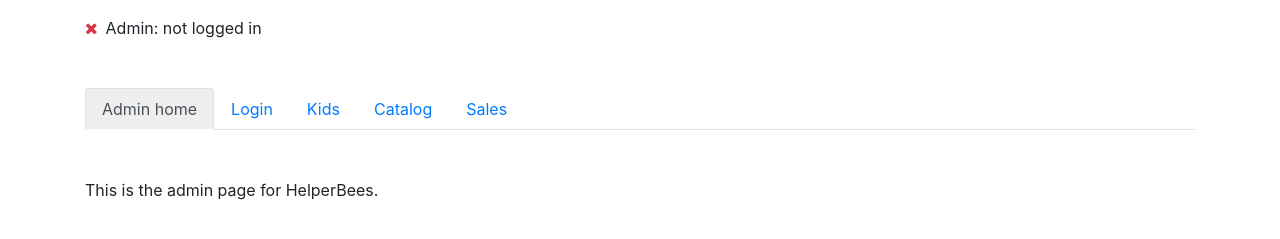
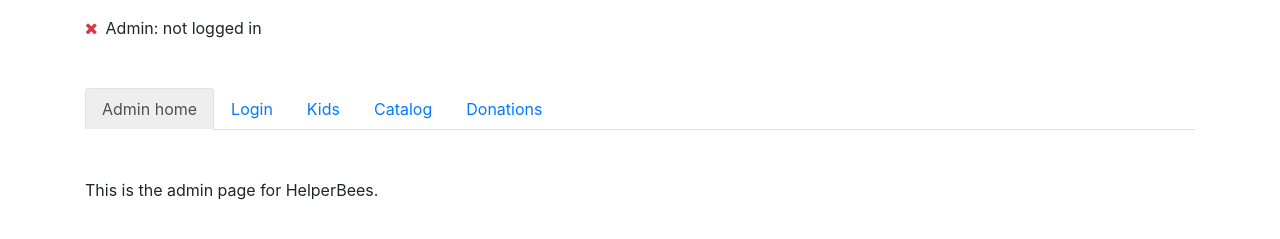
Before and after one commit to CoolidgeCornerSchool/helperbees, a Jekyll site: the page built from admin.html, in a window 1280 px wide. Shown: the part 168-407 px from the top of the page. Built offline with Jekyll 4.4.1, drawn with Linux system fonts in a browser that asks for light colours; comment, search, counter and statistics services are not loaded.

Commit message:
change "Sales" to "Donations"

```diff
--- a/admin.html
+++ b/admin.html
@@ -23,7 +23,7 @@ layout: default
         <a class="nav-link" id="offers-tab" data-toggle="tab" href="#offers" role="tab" aria-controls="offers" aria-selected="false">Catalog</a>
       </li>
       <li class="nav-item">
-        <a class="nav-link" id="orders-tab" data-toggle="tab" href="#orders" role="tab" aria-controls="orders" aria-selected="false">Sales</a>
+        <a class="nav-link" id="orders-tab" data-toggle="tab" href="#orders" role="tab" aria-controls="orders" aria-selected="false">Donations</a>
       </li>
 </ul>
 
--- a/admin_orders.html
+++ b/admin_orders.html
@@ -1,4 +1,4 @@
-<h2 class="mt-5">Sales</h2>
+<h2 class="mt-5">Donations</h2>
 
 <p class="no_orders">No orders.</p>
 
```
